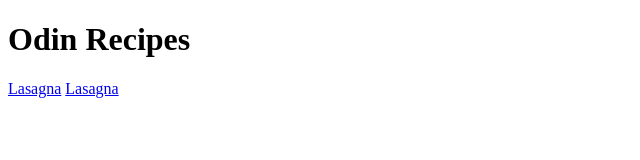
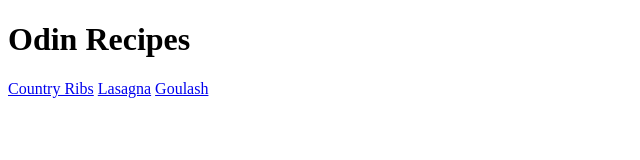
Before and after one commit to RickBlaine1943/odin-recipes, a plain HTML site: page index.html in a window 1280 px wide. Shown: the whole page, without its empty margins (0-640 px from the left). Drawn offline with Linux system fonts and the light colour scheme.

Commit message:
updated index page

```diff
--- a/index.html
+++ b/index.html
@@ -8,8 +8,10 @@
 <body>
 
     <h1>Odin Recipes</h1>
-    <a href="recipes/country_ribs.html">Lasagna</a>
+    <a href="recipes/country_ribs.html">Country Ribs</a>
     <a href="recipes/lasagna.html">Lasagna</a>
+    <a href="recipes/goulash.html">Goulash</a>
+
 
 </body>
 </html>
```
